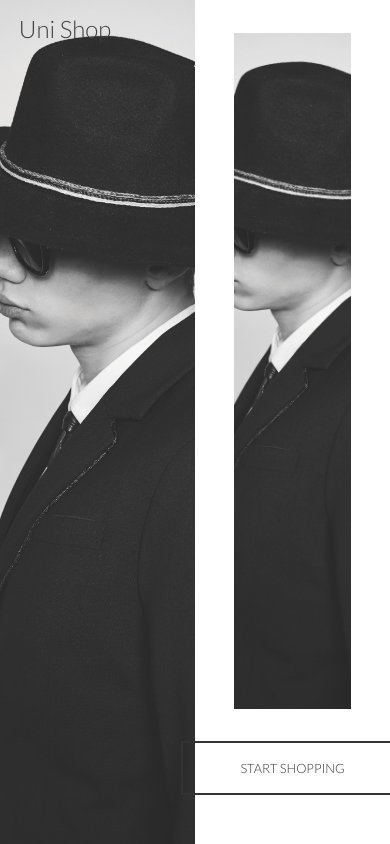
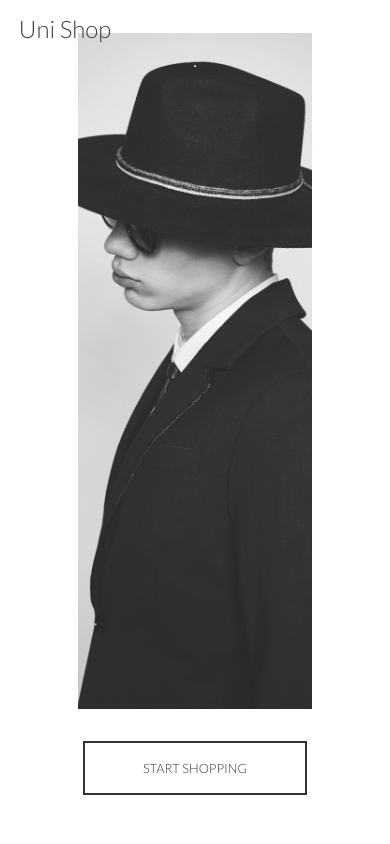
Before and after one commit to mik9016/e-commerce, a Nuxt app: page / in a window 390 px wide. Built offline with nearby package versions, Linux system fonts and the light colour scheme; what @vue-stripe/vue-stripe would draw is missing.

Commit message:
loading spinner fix, responsive mobile landing page

```diff
--- a/components/Landing.vue
+++ b/components/Landing.vue
@@ -61,4 +61,15 @@ export default {
     }
   }
 }
+
+@media only screen and (max-width: v.$medium) {
+  .landing {
+    &__bigImg {
+      display: none;
+    }
+    &__right {
+      width: 100%;
+    }
+  }
+}
 </style>
--- a/pages/checkout/cart.vue
+++ b/pages/checkout/cart.vue
@@ -46,6 +46,8 @@ export default {
     };
   },
   mounted() {
+    this.loading = false;
+
     this.stripe = Stripe(process.env.STRIPE_PUBLISHABLE_KEY);
   },
   methods: {
@@ -70,8 +72,8 @@ export default {
         .then((res) => {
           console.log(res);
           this.stripe.redirectToCheckout({ sessionId: res.data.id });
-          this.loading = false;
-        });
+        })
+
     },
   },
 };
@@ -87,7 +89,7 @@ export default {
   background: v.$backgroundColor;
   position: fixed;
   z-index: 999;
-  @include m.flexLayout(column,center,center);
+  @include m.flexLayout(column, center, center);
 }
 
 .cart {
@@ -176,11 +178,10 @@ export default {
   }
 }
 @media only screen and (max-width: v.$medium) {
-
-.cart {
-  &__button {
-    justify-content: center ;
+  .cart {
+    &__button {
+      justify-content: center;
+    }
   }
 }
-}
 </style>
```
